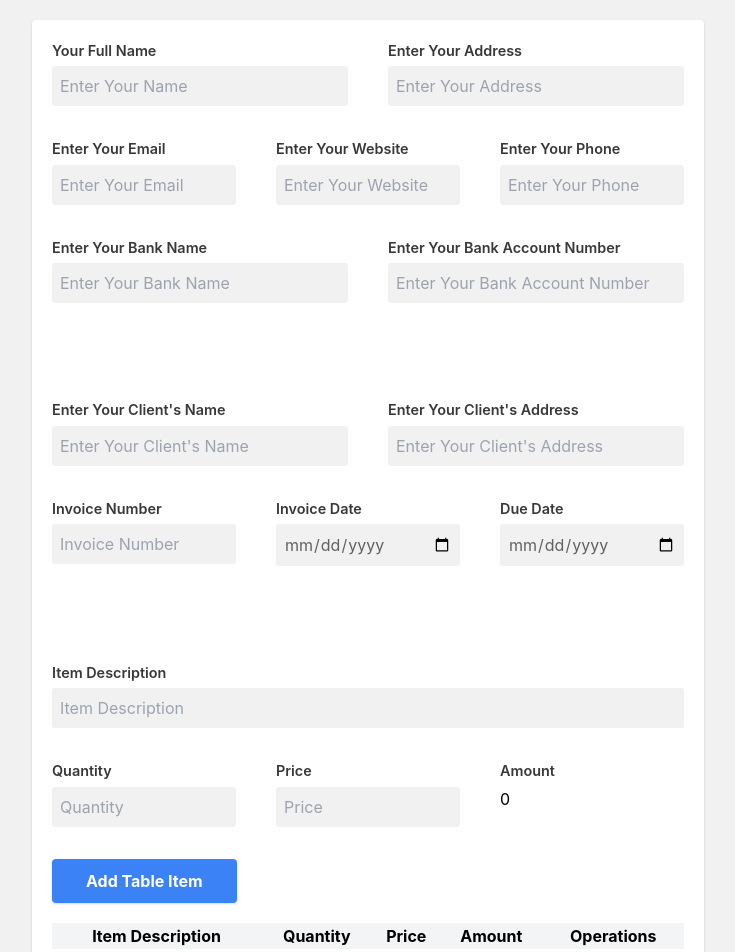
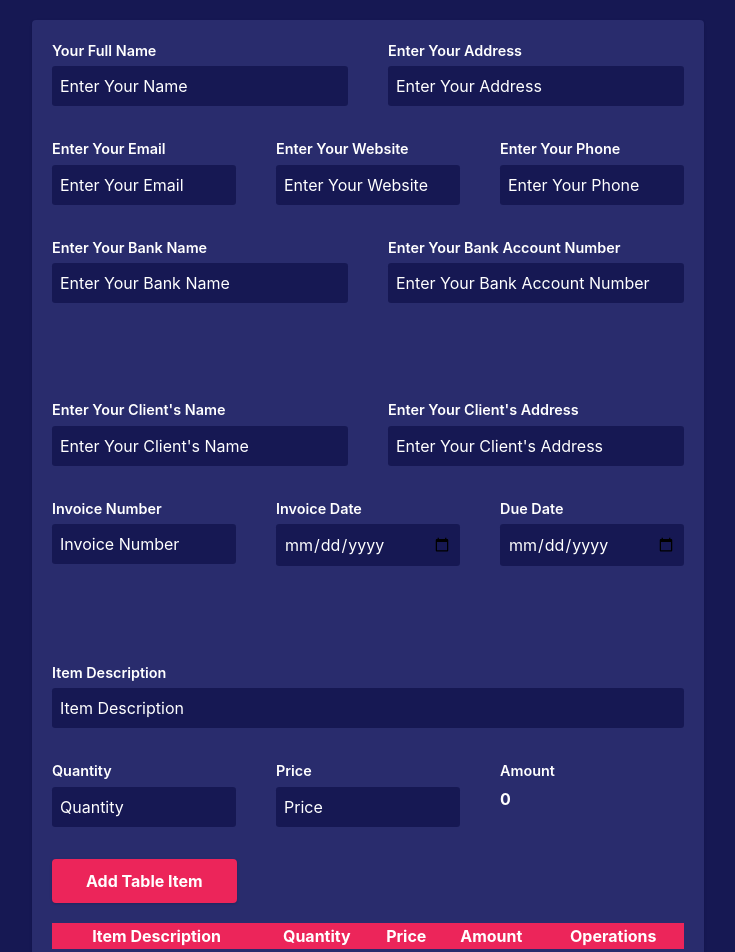
Before and after one commit to EHAB3x/invoicer, a React (Create React App) app: page / in a window 1280 px wide. Shown: the top 952 px of the page, without its empty margins (272-1007 px from the left). Built offline with nearby package versions, Linux system fonts and the light colour scheme.

Commit message:
change all project colors

```diff
--- a/src/App.js
+++ b/src/App.js
@@ -38,7 +38,7 @@ function App() {
   }
   return (
     <>
-    <main className="p-5 m-5 md:max-w-xl md:mx-auto lg:max-w-2xl bg-white rounded shadow">
+    <main className="p-5 m-5 md:max-w-xl md:mx-auto lg:max-w-2xl bg-white rounded shadow main">
 
       {showInvoice ?
       <>
--- a/src/index.css
+++ b/src/index.css
@@ -5,16 +5,19 @@ body {
     sans-serif;
   -webkit-font-smoothing: antialiased;
   -moz-osx-font-smoothing: grayscale;
-  background-color: #f1f1f1;
+  background-color: #161853;
+}
+.main{
+  background-color: #292C6D;
 }
 label{
   margin-bottom: 0.3rem;
   font-size: 0.9rem;
   font-weight: 600;
-  color: #383838;
+  color: #ffffff;
 }
 input , textarea{
-  background-color: #f1f1f1;
+  background-color: #161853;
   padding: 0.5rem;
   border-radius: .2rem;
   -webkit-border-radius: .2rem;
@@ -22,11 +25,37 @@ input , textarea{
   -ms-border-radius: .2rem;
   -o-border-radius: .2rem;
   margin-bottom:2rem;
-  color: #616161;
+  color: white;
+}
+input::placeholder , textarea::placeholder{
+  color: white;
 }
 button{
   user-select: none;
 }
+.bg-blue-500{
+  background-color: #EC255A;
+}
+.border-blue-500{
+  border-color: #EC255A;
+}
+.hover\:text-blue-500:hover{
+  color: #EC255A;
+}
+.text-gray-800{
+  color: #EC255A;
+}
+.bg-gray-100{
+  background-color: #EC255A;
+  color: white;
+}
+tr td{
+  color: white;
+}
+#amount{
+  color: white;
+  font-weight: bold;
+}
 .footer li{
   margin:.5rem .2rem;
 }
```
